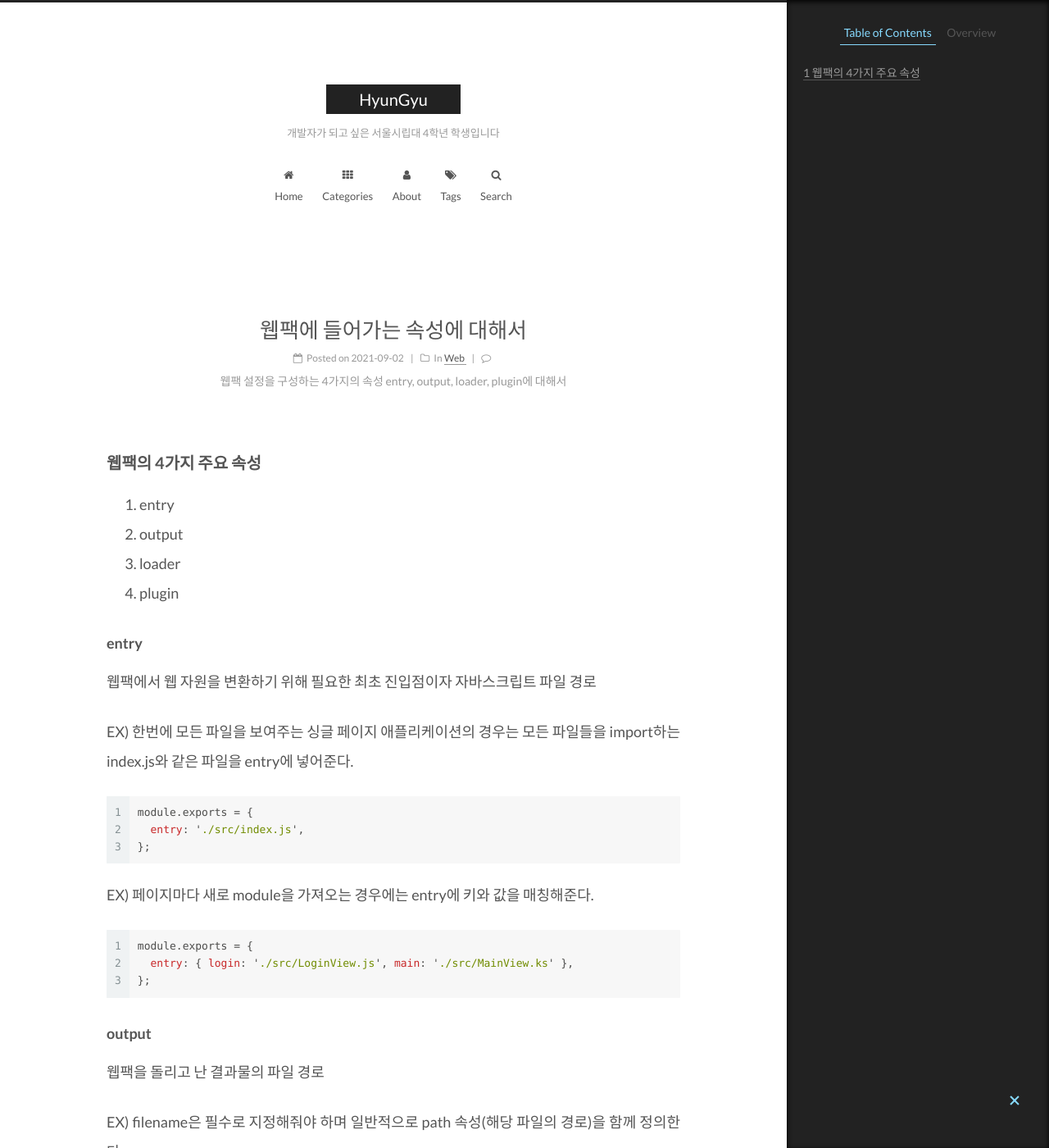
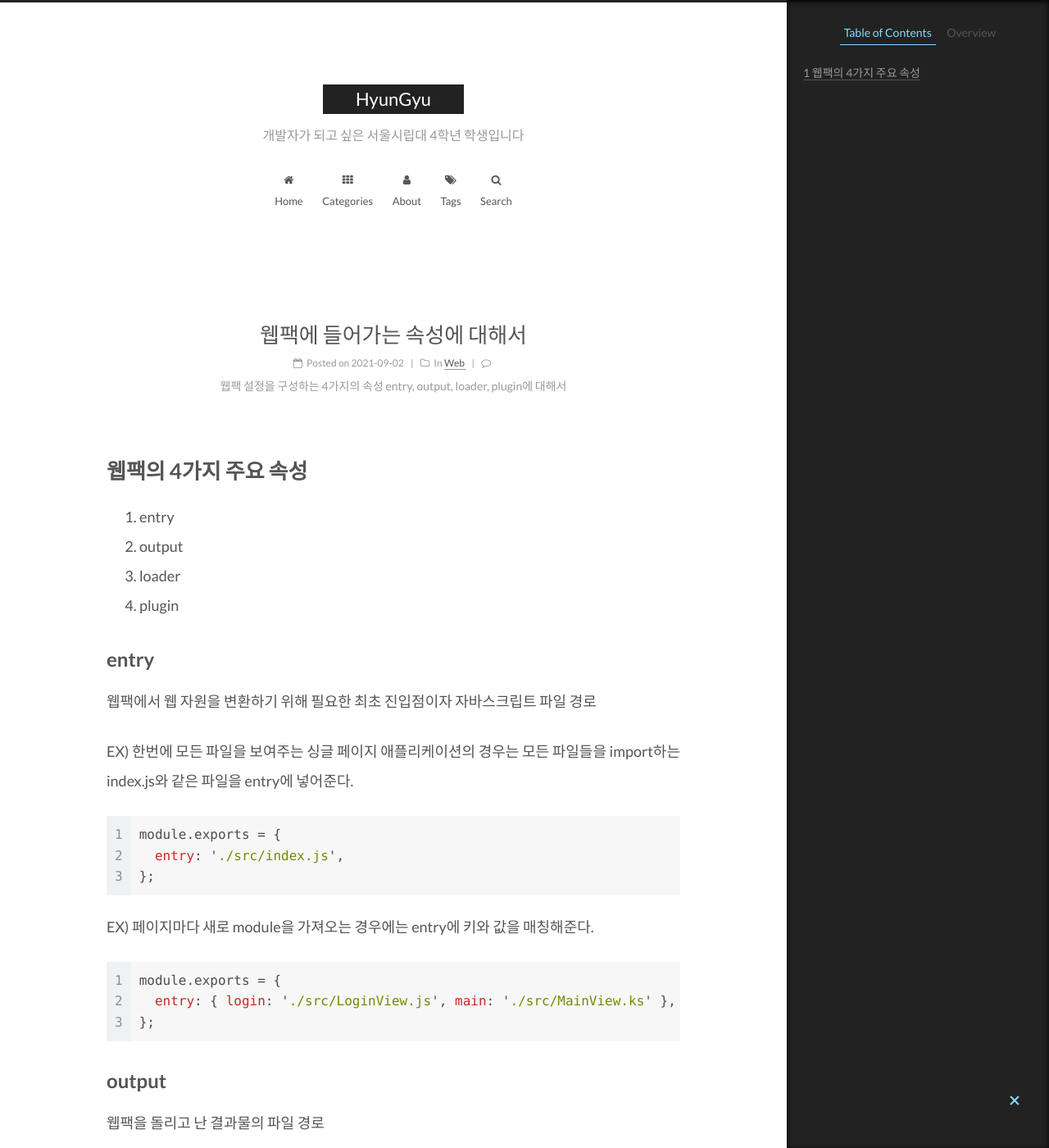
Before and after one commit to gusrb3164/gusrb3164.github.io, a Jekyll site: the page built from _posts/2021-09-02-webpack-configs.md, in a window 1280 px wide and 1400 px high. Shown: the whole window at 82% size. Built offline with Jekyll 4.4.1, drawn with Linux system fonts in a browser that asks for light colours; comment, search, counter and statistics services are not loaded.

Commit message:
update base font size

```diff
--- a/_sass/_variables/base.scss
+++ b/_sass/_variables/base.scss
@@ -102,7 +102,7 @@ $font-size-larger: $font-size-base + 4px;
 
 // Headings font size
 $font-size-headings-step: 2px;
-$font-size-headings-base: 24px;
+$font-size-headings-base: 30px;
 $font-size-headings-small: $font-size-headings-base - $font-size-headings-step;
 $font-size-headings-smaller: $font-size-headings-small - $font-size-headings-step;
 $font-size-headings-large: $font-size-headings-base + $font-size-headings-step;
@@ -125,7 +125,7 @@ $zindex-5: 1050;
 // --------------------------------------------------
 $table-width: 100%;
 $table-border-color: $gray-lighter;
-$table-font-size: 14px;
+$table-font-size: 16px;
 $table-content-alignment: left;
 $table-content-vertical: middle;
 $table-th-font-weight: 700;
@@ -138,7 +138,7 @@ $table-row-hover-bg-color: $whitesmoke;
 // Code & Code Blocks
 // --------------------------------------------------
 $code-font-family: $font-family-monospace;
-$code-font-size: 13px;
+$code-font-size: 16px;
 $code-font-size: if(
   type-of(jekyll-config('font.codes.size')) == 'number',
   jekyll-config('font.codes.size') + px,
@@ -156,7 +156,7 @@ $btn-font-weight: normal;
 $btn-default-radius: 0;
 $btn-default-bg: $black-deep;
 $btn-default-color: white;
-$btn-default-font-size: 14px;
+$btn-default-font-size: 16px;
 $btn-default-border-width: 2px;
 $btn-default-border-color: $black-deep;
 $btn-default-hover-bg: white;
@@ -213,7 +213,7 @@ $brand-color: white;
 $brand-hover-color: white;
 $brand-bg: $black-deep;
 
-$logo-font-size: 20px;
+$logo-font-size: 22px;
 $logo-font-size: if(
   type-of(jekyll-config('font.logo.size')) == 'number',
   jekyll-config('font.logo.size') + px,
@@ -221,7 +221,7 @@ $logo-font-size: if(
 );
 
 $site-subtitle-color: $grey-dark;
-$subtitle-font-size: 13px;
+$subtitle-font-size: 16px;
 $subtitle-color: $grey-dark;
 
 // Menu
@@ -248,7 +248,7 @@ $posts-collapse-left: 55px;
 $posts-collapse-left-mobile: 5px;
 
 $read-more-color: white;
-$read-more-font-size: 14px;
+$read-more-font-size: 16px;
 $read-more-bg-color: $black-deep;
 $read-more-border-radius: 0;
 
@@ -270,15 +270,15 @@ $site-author-name-color: $whitesmoke;
 $site-author-name-align: center;
 $site-author-name-weight: normal;
 
-$site-description-font-size: 14px;
+$site-description-font-size: 16px;
 $site-description-color: $grey-dark;
 $site-description-margin-top: 5px;
 $site-description-align: center;
 
 $site-state-align: center;
-$site-state-item-count-font-size: 18px;
+$site-state-item-count-font-size: 20px;
 $site-state-item-count-color: inherit;
-$site-state-item-name-font-size: 13px;
+$site-state-item-name-font-size: 15px;
 $site-state-item-name-color: inherit;
 $site-state-item-border-color: $black-dim;
 
```
